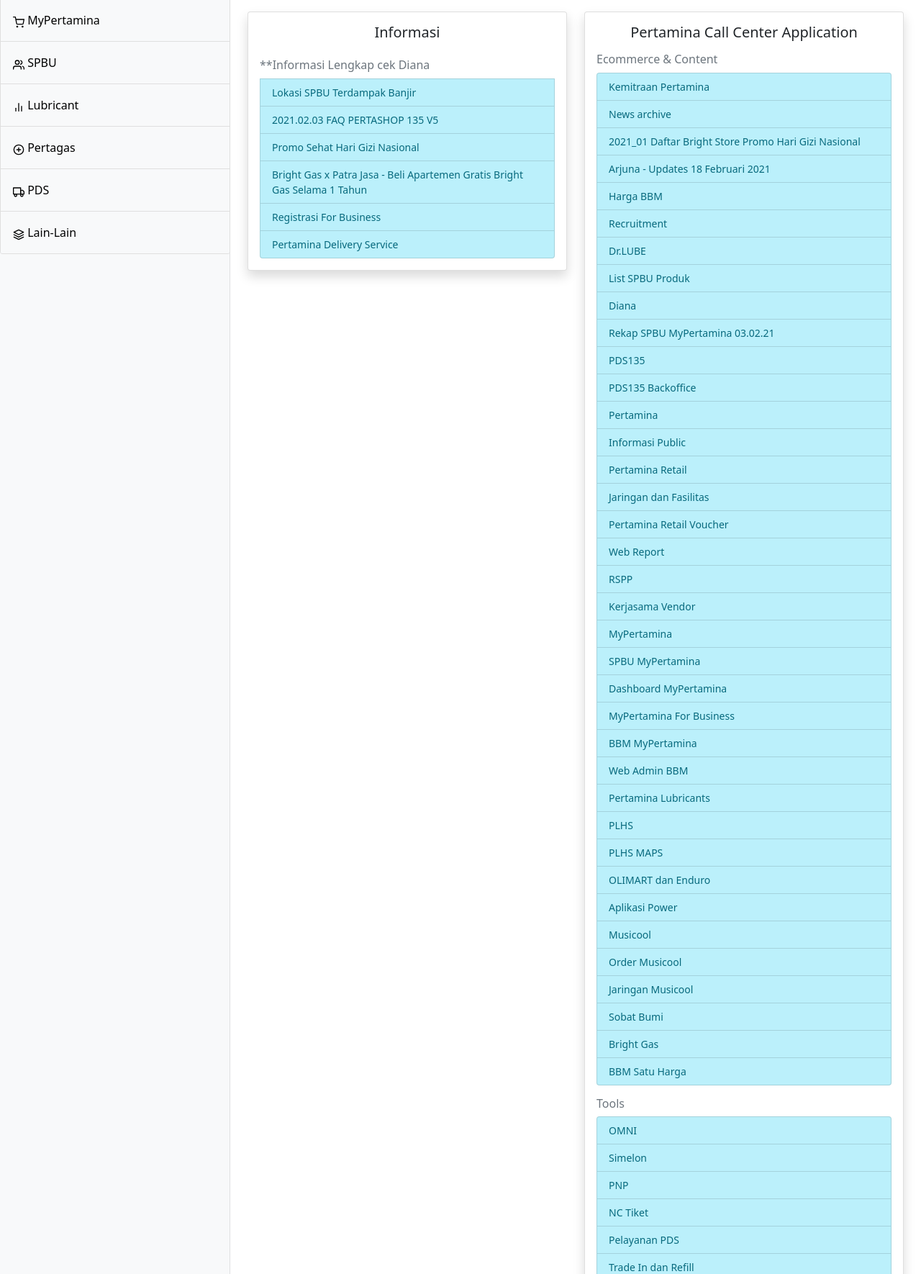
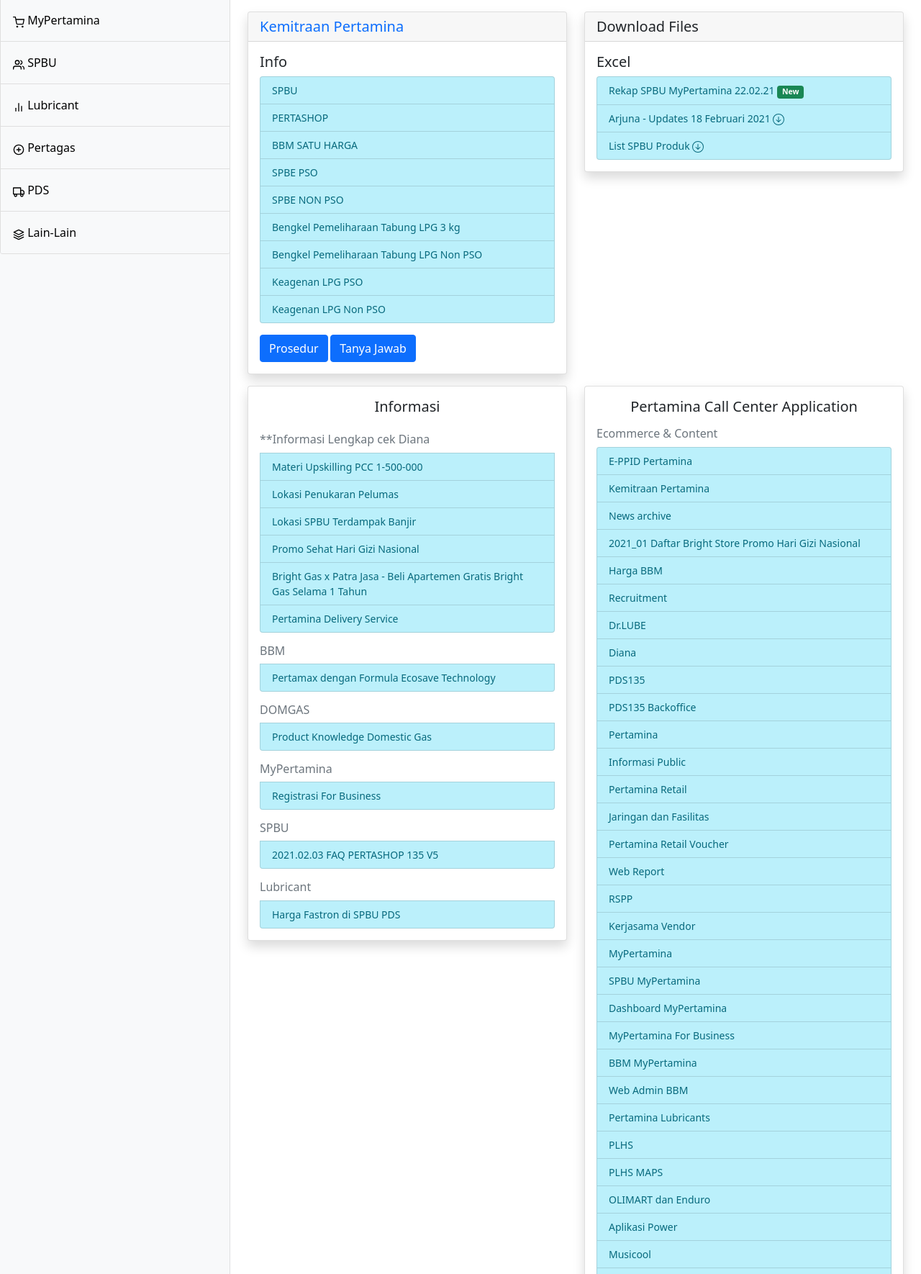
Before and after one commit to gunawanzakiahhalim/ci4login, a CodeIgniter 4 app: the page made by app/Views/info/index.php in a window 1280 px wide. Shown: the part 185-1955 px from the top of the page at 72% size. Run offline with PHP 8.4 and a stand-in for CodeIgniter, Linux system fonts and the light colour scheme; the template is opened without the code that fills it, so the values that code supplies are empty; some libraries are stand-ins or nearby versions.

Commit message:
modified file.php

```diff
--- a/app/Views/info/file.php
+++ b/app/Views/info/file.php
@@ -1,3 +1,55 @@
+<div class="row mb-3">
+  <div class="col-md-6">
+    <div class="card shadow">
+      <h5 class="card-header"><a href="https://kemitraan.pertamina.com/" target="_blank" class="text-decoration-none">Kemitraan Pertamina</a></h5>
+      <div class="card-body">
+        <h5 class="card-title">Info</h5>
+        <div class="list-group mb-3">
+          <a href="https://kemitraan.pertamina.com/dashboard/info.html" target="_blank" class="list-group-item list-group-item-action list-group-item-info">SPBU</a>
+          <a href="https://kemitraan.pertamina.com/dashboard/info/pertashop.html" target="_blank" class="list-group-item list-group-item-action list-group-item-info">PERTASHOP</a>
+          <a href="https://kemitraan.pertamina.com/dashboard/info/satu-harga.html" target="_blank" class="list-group-item list-group-item-action list-group-item-info">BBM SATU HARGA</a>
+          <a href="https://kemitraan.pertamina.com/dashboard/info/spbe-pso.html" target="_blank" class="list-group-item list-group-item-action list-group-item-info">SPBE PSO</a>
+          <a href="https://kemitraan.pertamina.com/dashboard/info/spbe-npso.html" target="_blank" class="list-group-item list-group-item-action list-group-item-info">SPBE NON PSO</a>
+          <a href="https://kemitraan.pertamina.com/dashboard/info/bengkel-pemeliharaan-tabung-lpg-pso.php.html" target="_blank" class="list-group-item list-group-item-action list-group-item-info">Bengkel Pemeliharaan Tabung LPG 3 kg</a>
+          <a href="https://kemitraan.pertamina.com/dashboard/info/bengkel-pemeliharaan-tabung-lpg-npso.php.html" target="_blank" class="list-group-item list-group-item-action list-group-item-info">Bengkel Pemeliharaan Tabung LPG Non PSO</a>
+          <a href="https://kemitraan.pertamina.com/dashboard/info/keagenan-lpg-pso.html" target="_blank" class="list-group-item list-group-item-action list-group-item-info">Keagenan LPG PSO</a>
+          <a href="https://kemitraan.pertamina.com/dashboard/info/keagenan-lpg-npso.html" target="_blank" class="list-group-item list-group-item-action list-group-item-info">Keagenan LPG Non PSO</a>
+        </div>
+        <a href="https://kemitraan.pertamina.com/dashboard/procedure.html" target="_blank" class="btn btn-primary">Prosedur</a>
+        <a href="https://kemitraan.pertamina.com/dashboard/faq.html" target="_blank" class="btn btn-primary">Tanya Jawab</a>
+
+      </div>
+    </div>
+  </div>
+  <div class="col-md-6">
+    <div class="card shadow">
+      <h5 class="card-header">Download Files</h5>
+      <div class="card-body">
+        <h5 class="card-title">Excel</h5>
+        <div class="list-group">
+          <a href="https://spbumypertamina.000webhostapp.com/xlsx/Rekap%20SPBU%20MyPertamina%2022.02.21.xlsx" target="_blank" class="list-group-item list-group-item-action list-group-item-info">Rekap SPBU MyPertamina 22.02.21
+            <?php $timeTarget = 1614826654; ?>
+            <?php if ($timeTarget > time()) : ?>
+              <span class="badge bg-success">New</span>
+            <?php endif; ?>
+          </a>
+          <a href="https://chanelsosmed.000webhostapp.com/xlsx/Arjuna%20-%20Updates%2018%20Februari%202021.xlsx" target="_blank" class="list-group-item list-group-item-action list-group-item-info">Arjuna - Updates 18 Februari 2021
+            <svg xmlns="http://www.w3.org/2000/svg" width="16" height="16" fill="currentColor" class="bi bi-arrow-down-circle" viewBox="0 0 16 16">
+              <path fill-rule="evenodd" d="M1 8a7 7 0 1 0 14 0A7 7 0 0 0 1 8zm15 0A8 8 0 1 1 0 8a8 8 0 0 1 16 0zM8.5 4.5a.5.5 0 0 0-1 0v5.793L5.354 8.146a.5.5 0 1 0-.708.708l3 3a.5.5 0 0 0 .708 0l3-3a.5.5 0 0 0-.708-.708L8.5 10.293V4.5z" />
+            </svg>
+          </a>
+          <a href="https://spbumypertamina.000webhostapp.com/xlsx/list%20spbu%20produk.xlsx" target="_blank" class="list-group-item list-group-item-action list-group-item-info">List SPBU Produk
+            <svg xmlns="http://www.w3.org/2000/svg" width="16" height="16" fill="currentColor" class="bi bi-arrow-down-circle" viewBox="0 0 16 16">
+              <path fill-rule="evenodd" d="M1 8a7 7 0 1 0 14 0A7 7 0 0 0 1 8zm15 0A8 8 0 1 1 0 8a8 8 0 0 1 16 0zM8.5 4.5a.5.5 0 0 0-1 0v5.793L5.354 8.146a.5.5 0 1 0-.708.708l3 3a.5.5 0 0 0 .708 0l3-3a.5.5 0 0 0-.708-.708L8.5 10.293V4.5z" />
+            </svg>
+          </a>
+
+        </div>
+      </div>
+    </div>
+  </div>
+</div>
+
 <div class="row">
   <div class="col-md-6">
     <div class="card shadow">
@@ -5,13 +57,38 @@
         <h5 class="card-title text-center">Informasi</h5>
         <div class="list-group">
           <h6 class="card-subtitle mb-2 text-muted mt-3">**Informasi Lengkap cek Diana</h6>
+          <a href="https://arjunadigital.000webhostapp.com/pdf/Materi%20Upskilling%20PCC%201-500-000.pdf" target="_blank" class="list-group-item list-group-item-action list-group-item-info">Materi Upskilling PCC 1-500-000</a>
+          <a href="https://ops11.000webhostapp.com/img/Lokasi%20Penukaran%20Pelumas.jpeg" target="_blank" class="list-group-item list-group-item-action list-group-item-info">Lokasi Penukaran Pelumas</a>
           <a href="https://ops11.000webhostapp.com/img/Lokasi%20SPBU%20Terdampak%20Banjir.jpeg" target="_blank" class="list-group-item list-group-item-action list-group-item-info">Lokasi SPBU Terdampak Banjir</a>
-          <a href="https://arjunadigital.000webhostapp.com/pdf/2021.02.03%20FAQ%20PERTASHOP%20135%20V5.pdf" target="_blank" class="list-group-item list-group-item-action list-group-item-info">2021.02.03 FAQ PERTASHOP 135 V5</a>
           <a href="https://ops11.000webhostapp.com/img/Promo%20Sehat%20Hari%20Gizi%20Nasional.jpeg" target="_blank" class="list-group-item list-group-item-action list-group-item-info">Promo Sehat Hari Gizi Nasional</a>
           <a href="https://arjunadigital.000webhostapp.com/pdf/Voucher%20Patraland%20Urbano_PDS%20135%20Bright%20Gas.pdf" target="_blank" class="list-group-item list-group-item-action list-group-item-info">Bright Gas x Patra Jasa - Beli Apartemen Gratis Bright Gas Selama 1 Tahun</a>
-          <a href="https://arjunadigital.000webhostapp.com/pdf/Registrasi%20For%20Business.pdf" target="_blank" class="list-group-item list-group-item-action list-group-item-info">Registrasi For Business</a>
+
           <a href="https://ops11.000webhostapp.com/img/Pertamina%20Delivery%20Service.jpeg" target="_blank" class="list-group-item list-group-item-action list-group-item-info">Pertamina Delivery Service</a>
         </div>
+
+        <div class="list-group">
+          <h6 class="card-subtitle mb-2 text-muted mt-3">BBM</h6>
+          <a href="https://arjunadigital.000webhostapp.com/bbm/pdf/Pertamax%20dengan%20Formula%20Ecosave%20Technology.pdf" target="_blank" class="list-group-item list-group-item-action list-group-item-info">Pertamax dengan Formula Ecosave Technology</a>
+        </div>
+
+        <div class="list-group">
+          <h6 class="card-subtitle mb-2 text-muted mt-3">DOMGAS</h6>
+          <a href="https://arjunadigital.000webhostapp.com/domgas/pdf/Product%20Knowledge%20Domestic%20Gas.pdf" target="_blank" class="list-group-item list-group-item-action list-group-item-info">Product Knowledge Domestic Gas</a>
+        </div>
+        <div class="list-group">
+          <h6 class="card-subtitle mb-2 text-muted mt-3">MyPertamina</h6>
+          <a href="https://arjunadigital.000webhostapp.com/mypertamina/pdf/Registrasi%20For%20Business.pdf" target="_blank" class="list-group-item list-group-item-action list-group-item-info">Registrasi For Business</a>
+        </div>
+
+        <div class="list-group">
+          <h6 class="card-subtitle mb-2 text-muted mt-3">SPBU</h6>
+          <a href="https://arjunadigital.000webhostapp.com/spbu/pdf/2021.02.03%20FAQ%20PERTASHOP%20135%20V5.pdf" target="_blank" class="list-group-item list-group-item-action list-group-item-info">2021.02.03 FAQ PERTASHOP 135 V5</a>
+        </div>
+        <div class="list-group">
+          <h6 class="card-subtitle mb-2 text-muted mt-3">Lubricant</h6>
+          <a href="https://arjunadigital.000webhostapp.com/lubricant/pdf/Harga%20Fastron%20di%20SPBU%20PDS.pdf" target="_blank" class="list-group-item list-group-item-action list-group-item-info">Harga Fastron di SPBU PDS</a>
+        </div>
+
       </div>
     </div>
   </div>
@@ -21,16 +98,14 @@
         <h5 class="card-title text-center">Pertamina Call Center Application</h5>
         <h6 class="card-subtitle mb-2 text-muted mt-3">Ecommerce & Content</h6>
         <div class="list-group">
+          <a href="https://eppid.pertamina.com/" target="_blank" class="list-group-item list-group-item-action list-group-item-info">E-PPID Pertamina</a>
           <a href="https://kemitraan.pertamina.com/" target="_blank" class="list-group-item list-group-item-action list-group-item-info">Kemitraan Pertamina</a>
           <a href="https://rensi135.000webhostapp.com/news" target="_blank" class="list-group-item list-group-item-action list-group-item-info">News archive</a>
           <a href="https://ops13.000webhostapp.com/index.php/promo" target="_blank" class="list-group-item list-group-item-action list-group-item-info">2021_01 Daftar Bright Store Promo Hari Gizi Nasional</a>
-          <a href="https://chanelsosmed.000webhostapp.com/xlsx/Arjuna%20-%20Updates%2018%20Februari%202021.xlsx" target="_blank" class="list-group-item list-group-item-action list-group-item-info">Arjuna - Updates 18 Februari 2021</a>
           <a href="https://www.pertaminafuels.com/harga-dan-lokasi" target="_blank" class="list-group-item list-group-item-action list-group-item-info">Harga BBM</a>
           <a href="https://recruitment.pertamina.com/" target="_blank" class="list-group-item list-group-item-action list-group-item-info">Recruitment</a>
           <a href="https://drlube.pertaminalubricants.com/index.php/Home/" target="_blank" class="list-group-item list-group-item-action list-group-item-info">Dr.LUBE</a>
-          <a href="https://spbumypertamina.000webhostapp.com/xlsx/list%20spbu%20produk.xlsx" target="_blank" class="list-group-item list-group-item-action list-group-item-info">List SPBU Produk</a>
           <a href="http://10.194.176.140/diana/login" target="_blank" class="list-group-item list-group-item-action list-group-item-info">Diana</a>
-          <a href="https://spbumypertamina.000webhostapp.com/xlsx/Rekap%20SPBU%20MyPertamina%2003.02.21.xlsx" target="_blank" class="list-group-item list-group-item-action list-group-item-info">Rekap SPBU MyPertamina 03.02.21</a>
           <a href="https://pds135.com/" target="_blank" class="list-group-item list-group-item-action list-group-item-info">PDS135</a>
           <a href="https://pds135.com/backoffice" target="_blank" class="list-group-item list-group-item-action list-group-item-info">PDS135 Backoffice</a>
           <a href="https://pertamina.com/" target="_blank" class="list-group-item list-group-item-action list-group-item-info">Pertamina</a>
@@ -59,6 +134,7 @@
           <a href="https://brightgas.co.id/" target="_blank" class="list-group-item list-group-item-action list-group-item-info">Bright Gas</a>
           <a href="https://bbmsatuharga.com/" target="_blank" class="list-group-item list-group-item-action list-group-item-info">BBM Satu Harga</a>
         </div>
+
         <h6 class="card-subtitle mb-2 text-muted mt-3">Tools</h6>
         <div class="list-group">
           <a href="https://on4pertamina.infomedia.co.id/oct_pertamina" target="_blank" class="list-group-item list-group-item-action list-group-item-info">OMNI</a>
@@ -88,5 +164,6 @@
         </div>
       </div>
     </div>
+
   </div>
 </div>
```
